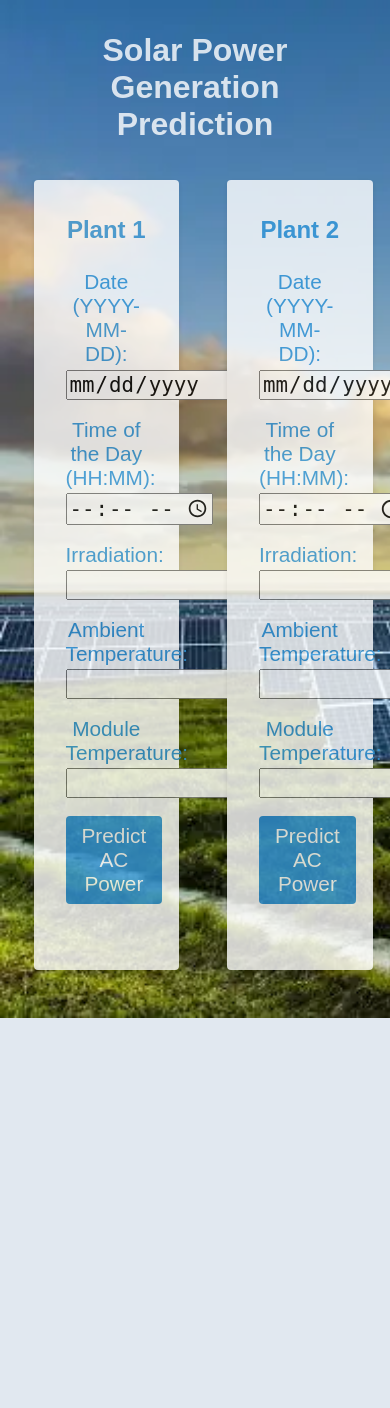
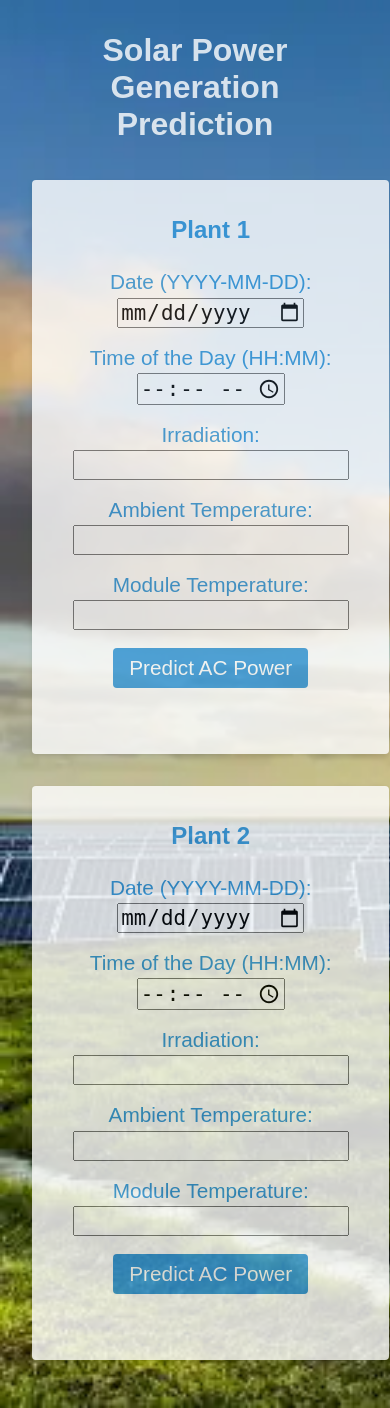
Before and after one commit to AnanyaGodse/Solar-Power-Generation-Forecasting, a Flask app: page / in a window 390 px wide; the page is wider, and only the part inside the window is pictured. Before the commit the page ends 1018 px from the top of that part, so only its background shows below. Run offline with Flask 3, Linux system fonts and the light colour scheme; parts of the project's set-up code (start-up, migrations or seed data) failed here and were passed over.

Commit message:
Add files via upload

```diff
--- a/templates/index.html
+++ b/templates/index.html
@@ -12,8 +12,10 @@
       margin: 2rem;
       background-color: #f0f0f0;
       background-image: url("static/images/Photovolatic-solar-system.webp");
+      background-repeat: no-repeat;
       background-size: cover;
       opacity: 0.8;
+      min-height: 100vh;
     }
 
     h1 {
@@ -29,18 +31,21 @@
 
     .form-container {
       display: flex;
+      flex-direction: row;
       justify-content: center;
+      flex-wrap: wrap;
+      max-width: 100%;
+      max-height: 100%;
     }
 
     .prediction-form {
-      width: 25%;
+      width: 40%;
       height: auto;
       border: none;
       border-radius: 4px;
       padding: 2rem;
       padding-top: 1rem;
       margin: 1rem;
-      margin-left: 2rem;
       background-color: #fff;
       box-shadow: 0 2px 5px rgba(0, 0, 0, 0.1);
       text-align: center;
@@ -76,7 +81,20 @@
       font-weight: bold;
       color: #3498db;
     }
-  </style>
+
+    /* Media Query for smaller screens */
+    @media (max-width: 768px) {
+      .prediction-form {
+        width: 90%;
+        margin: 1rem 0;
+      }
+
+      .form-container {
+        flex-direction: column;
+        align-items: center;
+      }
+    }
+</style>
 </head>
 
 <body>
```
